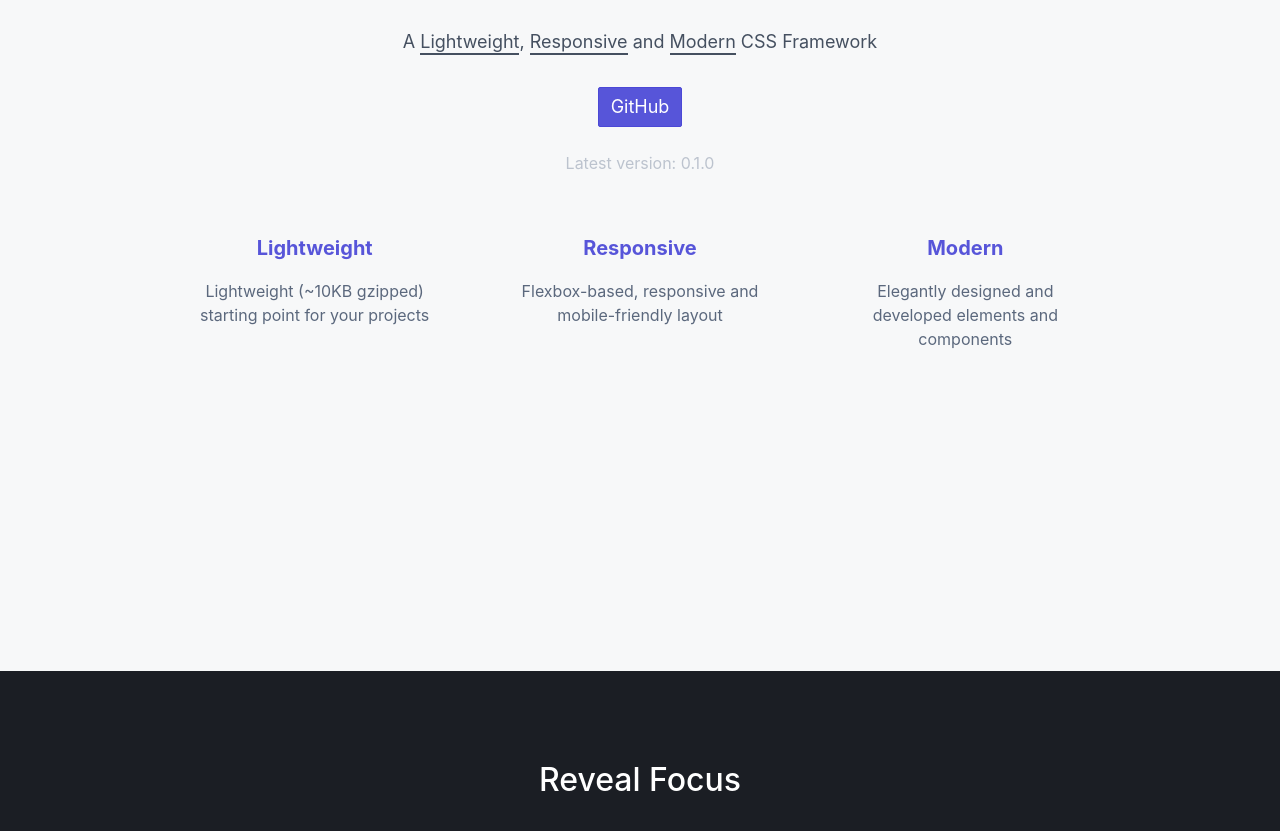
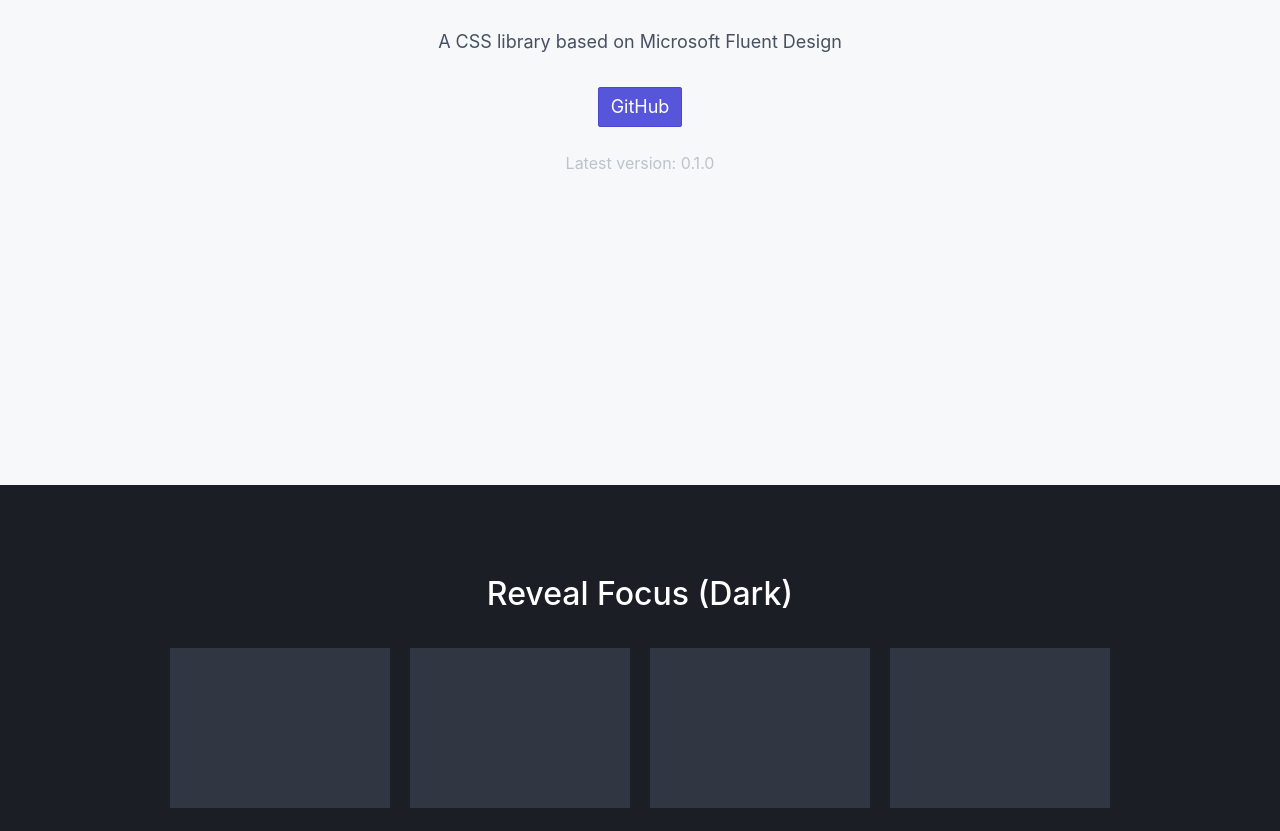
Before and after one commit to undeadinu/fluent.css, a website: page docs/src/index.pug in a window 1280 px wide. Shown: the part 181-1012 px from the top of the page. Drawn offline with nearby package versions, Linux system fonts and the light colour scheme; files that its build step writes are made by us from their sources; files whose address does not match are found by name.

Commit message:
Add light and dark theme for Reveal Focus

```diff
--- a/docs/src/index.pug
+++ b/docs/src/index.pug
@@ -3,8 +3,8 @@ extends _layout/_layout.pug
 block variables
   - var slug = 'index'
   - var parent = 'index'
-  - var title = 'Fluent.css CSS Framework based on Microsoft Fluent Design'
-  - var description = 'Fluent.css is a lightweight, responsive and modern CSS framework for faster and extensible development. Spectre provides basic styles for typography and elements, flexbox based responsive layout system, pure CSS components and utilities with best practice coding and consistent design language.'
+  - var title = 'Fluent.css - CSS library based on Microsoft Fluent Design'
+  - var description = 'Fluent.css is a CSS library based on Microsoft Fluent Design.'
 
 block content
   .section.section-hero.bg-gray
@@ -15,38 +15,30 @@ block content
           h2 SPECTRE
       h1 FLUENT.CSS
       h2
-        | A #[u Lightweight], #[u Responsive] and #[u Modern] CSS Framework
+        | A CSS library based on Microsoft Fluent Design
       p
         a.btn.btn-primary.btn-lg(href='https://github.com/picturepan2/fluent.css' target='_blank') GitHub
       p.text-gray
         | Latest version:
         span.version
-      .columns
-        .column.col-4.col-xs-12
-          .card.text-center
-            .card-header
-              span.card-title Lightweight
-            .card-body
-              | Lightweight  (~10KB gzipped) starting point for your projects
-        .column.col-4.col-xs-12
-          .card.text-center
-            .card-header
-              span.card-title Responsive
-            .card-body
-              | Flexbox-based, responsive and mobile-friendly layout
-        .column.col-4.col-xs-12
-          .card.text-center
-            .card-header
-              span.card-title Modern
-            .card-body
-              | Elegantly designed and developed elements and components
 
   .section.section-ads.bg-gray
     include _layout/_ad-g.pug
 
-  .section.section-features.text-light.text-center
+  .section.section-features.bg-dark.text-light.text-center
     .container.grid-lg
-      h2 Reveal Focus
+      h2 Reveal Focus (Dark)
+      .columns
+        .column.col-12
+          .tiles.d-flex
+            .example-tile.reveal-focus.theme-dark
+            .example-tile.reveal-focus.theme-dark
+            .example-tile.reveal-focus.theme-dark
+            .example-tile.reveal-focus.theme-dark
+
+  .section.section-features.bg-light.text-center
+    .container.grid-lg
+      h2 Reveal Focus (Light)
       .columns
         .column.col-12
           .tiles.d-flex
--- a/docs/src/scss/docs.scss
+++ b/docs/src/scss/docs.scss
@@ -300,8 +300,11 @@
 }
 
 .section-features {
-  background: darken($dark-color, 10%);
   padding: 4.5rem .5rem;
+
+  &.bg-dark {
+    background: darken($dark-color, 10%) !important;
+  }
 
   .column {
     padding: $layout-spacing;
--- /dev/null
+++ b/src/_acrylic.scss
@@ -0,0 +1,4 @@
+// Reveal Focus
+.reveal-focus {
+
+}
--- a/src/_reveal-focus.scss
+++ b/src/_reveal-focus.scss
@@ -1,6 +1,6 @@
 // Reveal Focus
 .reveal-focus {
-  background: $dark-color;
+  background: $gray-color-light;
   border: .2rem solid transparent;
   display: block;
   transition: border .15s ease-in, box-shadow .15s ease-in;
@@ -10,6 +10,10 @@
     animation: reveal-focus 750ms 1;
     border-color: $primary-color;
     box-shadow: 0 .1rem 2rem rgba($primary-color, .5);
+  }
+
+  &.theme-dark {
+    background: $dark-color;
   }
 }
 
--- a/src/fluent.scss
+++ b/src/fluent.scss
@@ -2,4 +2,5 @@
 @import "variables";
 
 /*! Fluent.css v#{$version} | MIT License | github.com/picturepan2/fluent.css */
+@import "acrylic";
 @import "reveal-focus";
```
Also changed, not shown: dist/fluent.css, dist/fluent.min.css, docs/dist/docs.css, docs/dist/docs.min.css, docs/dist/fluent.css, docs/dist/fluent.min.css, docs/index.html.
